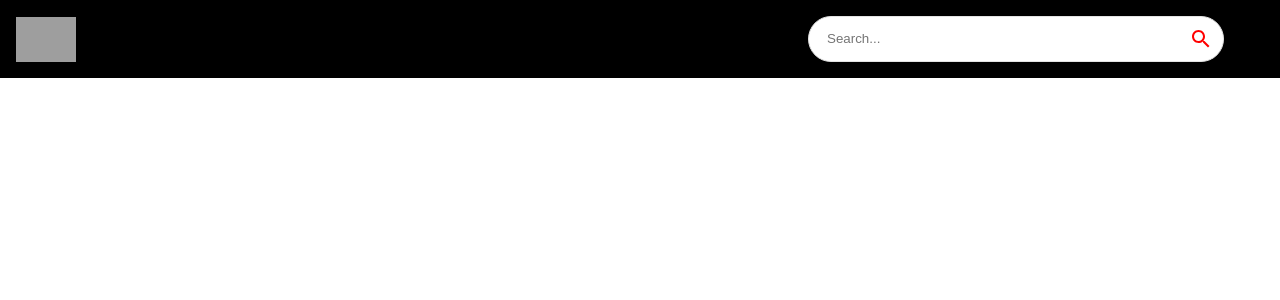
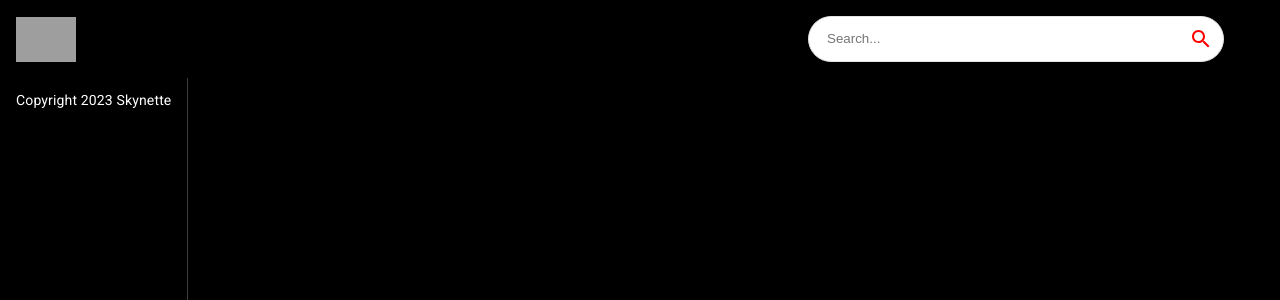
Before and after one commit to skynette/uTube, a React (Create React App) app: page / in a window 1280 px wide. Shown: the top 300 px of the page. Built offline with nearby package versions, Linux system fonts and the light colour scheme; grey boxes are pictures that could not be loaded.

Commit message:
issues with sidebar component

```diff
--- a/public/index.html
+++ b/public/index.html
@@ -9,7 +9,6 @@
     <link rel="apple-touch-icon" href="%PUBLIC_URL%/logo192.png" />
     <link rel="stylesheet" href="https://fonts.googleapis.com/css?family=Roboto:300,400,500,700&display=swap" />
     <link rel="stylesheet" href="https://fonts.googleapis.com/icon?family=Material+Icons" />
-    <link rel="manifest" href="%PUBLIC_URL%/manifest.json" />
     <title>UTube</title>
   </head>
   <body>
--- a/src/components/Feed.jsx
+++ b/src/components/Feed.jsx
@@ -1,10 +1,17 @@
 import { useState, useEffect } from 'react'
 import { Box, Stack, Typography } from '@mui/material'
+import { Sidebar } from './'
+
 const Feed = () => {
 	return (
 		<Stack sx={{ flexDirection: { sx: 'column', md: "row" } }}>
-
-		</Stack>
+			<Box sx={{ height: { sx: 'auto', md: '92vh' }, borderRight: '1px solid #3d3d3d', px: { sx: 0, md: 2 } }}>
+				<Sidebar />
+				<Typography className="copyright" variant="body2" sx={{ mt: 1.5, color: "#fff" }}>
+					Copyright 2023 Skynette
+				</Typography>
+			</Box>
+		</Stack >
 	)
 }
 
--- /dev/null
+++ b/src/components/Sidebar.jsx
@@ -0,0 +1,22 @@
+import { Stack, Typography } from "@mui/material"
+
+import { categories } from "../utils/constants"
+
+const Sidebar = () => {
+	console.log('current loaded sidebar hhehehehe');
+	(
+		<Typography className="copyright" variant="body2" sx={{ mt: 1.5, color: "#fff" }}>
+			Some Side bar content heh
+		</Typography>
+		// <Stack direction="row" sx={{ overflowY: 'auto', height: { sx: 'auto', md: '95%' }, flexDirection: { md: 'column' } }}>
+		// 	{categories.map((category) => (
+		// 		<button className="category-btn" key={category.name}>
+		// 			<span>{category.icon}</span>
+		// 			<span>{category.name}</span>
+		// 		</button>
+		// 	))}
+		// </Stack>
+	)
+}
+
+export default Sidebar
--- a/src/components/index.js
+++ b/src/components/index.js
@@ -3,3 +3,4 @@ export { default as ChannelDetail } from './ChannelDetail'
 export { default as SearchFeed } from './SearchFeed'
 export { default as VideoDetail } from './VideoDetail'
 export { default as Feed } from './Feed'
+export { default as Sidebar } from './Sidebar'
```
